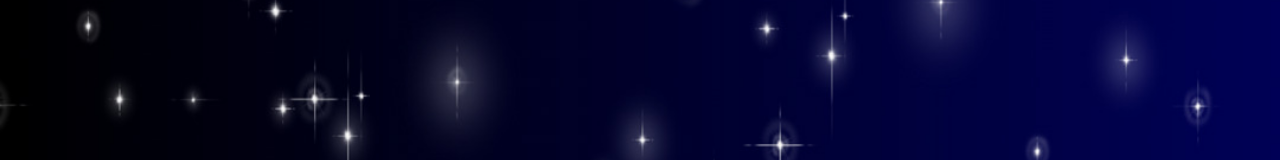
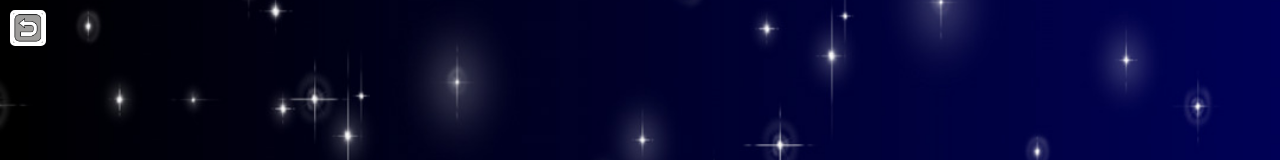
Before and after one commit to fanyuuu2006/LaBaG-NextJS, a Next.js app: page /game in a window 1280 px wide. Shown: the top 160 px of the page. Built offline with nearby package versions, Linux system fonts and the light colour scheme.

Commit message:
BackButton

```diff
--- /dev/null
+++ b/src/app/game/components/BackButton.jsx
@@ -0,0 +1,27 @@
+import Image from "next/image";
+import { useRouter } from "next/navigation";
+import back from "@/assets/back.jpg";
+
+export default function BackButton() {
+  const router = useRouter();
+
+  return (
+    <Image
+      src={back}
+      alt="返回按鈕"
+      onClick={() => {
+        router.push("/");
+        console.log("切換至 Index 畫面");
+      }}
+      style={{
+        border: "3px solid white",
+        position: "fixed",
+        top: "10px" /* 距離視窗頂部 */,
+        left: "10px" /* 距離視窗左邊 */,
+        width: "30px",
+        height: "30px",
+        borderRadius: "5px",
+      }}
+    />
+  );
+}
--- a/src/app/game/page.jsx
+++ b/src/app/game/page.jsx
@@ -1,9 +1,11 @@
 "use client";
 import Game from "./backend/PlayLaBaG";
+import BackButton from "./components/BackButton";
 
 export default function GamePage(){
     return(
         <>
+        <BackButton/>
         </>
     );
 }
```
